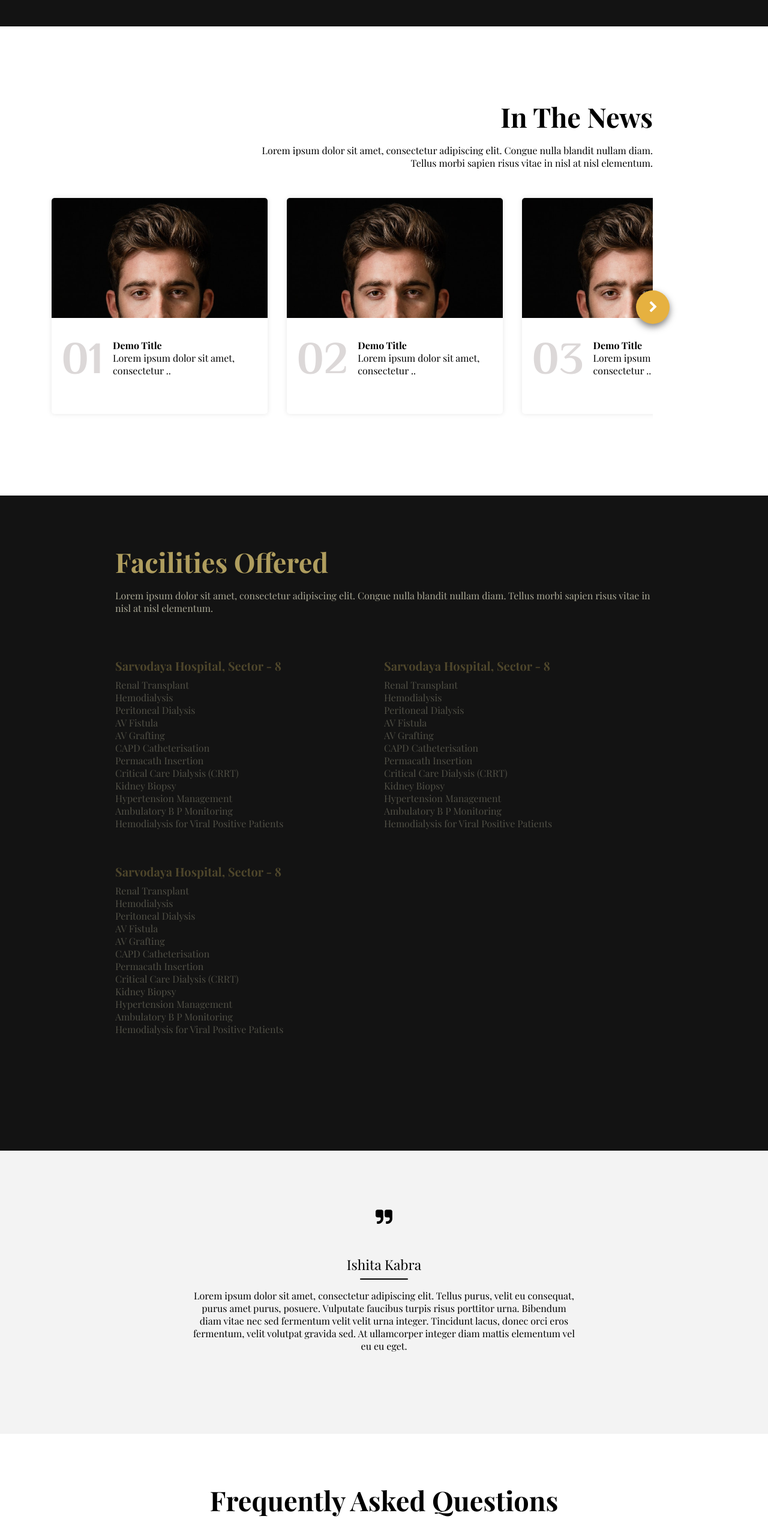
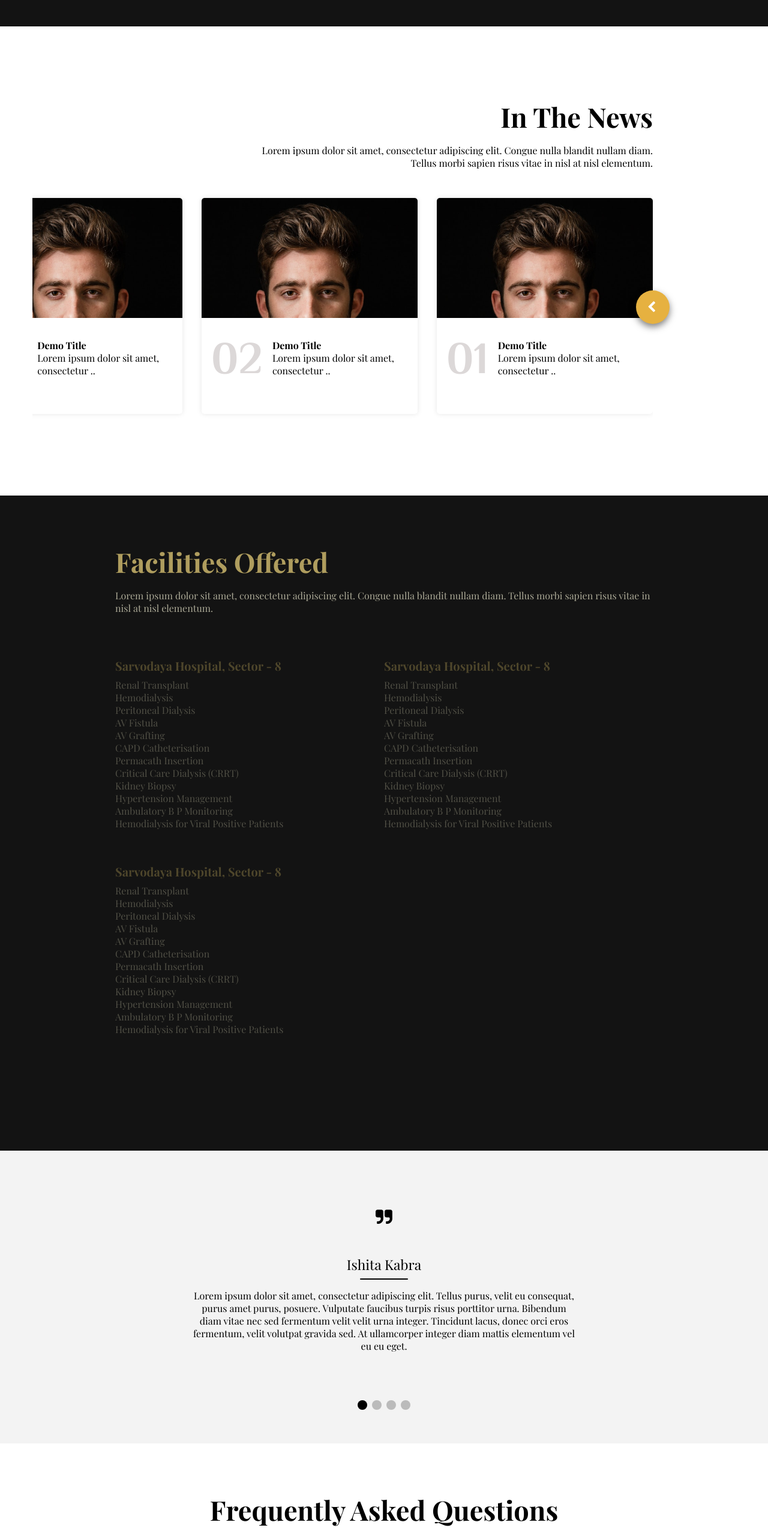
Before and after one commit to ishita1805/portfolio-site-ramkabra, a React (Create React App) app: page / in a window 1280 px wide. Shown: the part 2950-5497 px from the top of the page at 60% size. Built offline with nearby package versions, Linux system fonts and the light colour scheme.

Commit message:
responsive bugs and testimonial functionality

```diff
--- a/src/components/affiliations/affiliations.css
+++ b/src/components/affiliations/affiliations.css
@@ -52,7 +52,7 @@
     }
     .aff-img{
         justify-content: flex-start;
-        height:45vh;
+        height:40vh;
         margin-bottom:5vh;
       }
 }
--- a/src/components/news/index.js
+++ b/src/components/news/index.js
@@ -41,7 +41,7 @@ const News = () => {
             <h1 className='heading'>In The News</h1>
             <p>Lorem ipsum dolor sit amet, consectetur adipiscing elit. Congue nulla blandit nullam diam. Tellus morbi sapien risus vitae in nisl at nisl elementum.</p>
             <div className='next-button'>
-                <i className='fa fa-chevron-right'></i>
+                <i className='fa fa-chevron-left'></i>
             </div>
             <div className='news-cont'>
                 {data.map(
--- a/src/components/news/news.css
+++ b/src/components/news/news.css
@@ -17,7 +17,7 @@
     display:flex;
     width:95%;
     cursor:pointer;
-    flex-direction:row;
+    flex-direction:row-reverse;
     padding:2vh 0;
     overflow-x:scroll !important;
 }
@@ -32,14 +32,14 @@
 }
 .next-button{
     height:7vh;
-    width:6.8vh;
+    width:6.5vh;
     display:flex;
     box-shadow:0 5px 12px rgba(0,0,0,0.5);
     align-items:center;
     justify-content:center;
     color:white;
     font-size:20px;
-    padding-left:0.2vh;
+    padding-right:0.5vh;
     background:#e6b140;
     border-radius: 3.5vh;
     position:absolute;
@@ -107,16 +107,17 @@
     #news p{
         width:95%;
     }
-    .news-card{
-        margin-right:3vh;
-    }
 }
 @media screen and (max-width:800px){
     .news-cont{
-        width:100%;
+        width:95%;
     }
 }
 @media screen and (max-width:500px){
+    #news{
+        width:93%;
+        padding-right:7%
+    }
     .news-card{
         min-height:42vh !important;
         min-width:40vh !important;
@@ -132,10 +133,4 @@
         margin-top:5vh;
         font-size:55px;
     }
-    .news-cont{
-       margin-right:1vh;
-    }
-    .next-button{
-        margin-right:-1.5vh;
-    }
 }
--- a/src/components/testimonials/index.js
+++ b/src/components/testimonials/index.js
@@ -1,12 +1,52 @@
-import React from 'react'
+/* eslint-disable no-unused-vars */
+/* eslint-disable array-callback-return */
+import React, { useState } from 'react'
 import './testimonial.css'
 import TestimonialCard from './terstimonialCard'
 
 const Testimonial = () => {
+    const [selected, setSelected] = useState(0);
+    const data = [
+        {
+            name: 'Ishita Kabra',
+            testimonial: 'Lorem ipsum dolor sit amet, consectetur adipiscing elit. Tellus purus, velit eu consequat, purus amet purus, posuere. Vulputate faucibus turpis risus porttitor urna. Bibendum diam vitae nec sed fermentum velit velit urna integer. Tincidunt lacus, donec orci eros fermentum, velit volutpat gravida sed. At ullamcorper integer diam mattis elementum vel eu eu eget.'
+        },
+        {
+            name: 'Meghana Kabra',
+            testimonial: 'Lorem ipsum dolor sit amet, consectetur adipiscing elit. Tellus purus, velit eu consequat, purus amet purus, posuere. Vulputate faucibus turpis risus porttitor urna. Bibendum diam vitae nec sed fermentum velit velit urna integer. Tincidunt lacus, donec orci eros fermentum, velit volutpat gravida sed. At ullamcorper integer diam mattis elementum vel eu eu eget.'
+        },
+        {
+            name: 'Eshan Kabra',
+            testimonial: 'Lorem ipsum dolor sit amet, consectetur adipiscing elit. Tellus purus, velit eu consequat, purus amet purus, posuere. Vulputate faucibus turpis risus porttitor urna. Bibendum diam vitae nec sed fermentum velit velit urna integer. Tincidunt lacus, donec orci eros fermentum, velit volutpat gravida sed. At ullamcorper integer diam mattis elementum vel eu eu eget.'
+        },
+        {
+            name: 'Jon Snow',
+            testimonial: 'Lorem ipsum dolor sit amet, consectetur adipiscing elit. Tellus purus, velit eu consequat, purus amet purus, posuere. Vulputate faucibus turpis risus porttitor urna. Bibendum diam vitae nec sed fermentum velit velit urna integer. Tincidunt lacus, donec orci eros fermentum, velit volutpat gravida sed. At ullamcorper integer diam mattis elementum vel eu eu eget.'
+        },
+    ]
+
     return (
         <div id='testimonials'>
             <i className='fa fa-quote-right'></i>
-            <TestimonialCard/>
+            {
+                data.map((item, index) => {
+                    if(index === selected)
+                    return <TestimonialCard
+                    name={item.name}
+                    testimonial={item.testimonial}
+                    />
+                })
+            }
+
+            <div className='dots-testimonial'>
+                {data.map((item,index)=> {
+                    if(index === selected)
+                    return <span className='selected' onClick={()=>setSelected(index)}></span>
+                    else
+                    return <span onClick={()=>setSelected(index)}></span>
+
+                })}
+            </div>
         </div>
     )
 }
--- a/src/components/testimonials/terstimonialCard.js
+++ b/src/components/testimonials/terstimonialCard.js
@@ -1,12 +1,12 @@
 import React from 'react'
 
-const terstimonialCard = () => {
+const terstimonialCard = ({name,testimonial,...props}) => {
     return (
         <div className='testimonial-card'>
-            <h3>Ishita Kabra</h3>
+            <h3>{name}</h3>
             <div className='underline'></div>
             <p>
-            Lorem ipsum dolor sit amet, consectetur adipiscing elit. Tellus purus, velit eu consequat, purus amet purus, posuere. Vulputate faucibus turpis risus porttitor urna. Bibendum diam vitae nec sed fermentum velit velit urna integer. Tincidunt lacus, donec orci eros fermentum, velit volutpat gravida sed. At ullamcorper integer diam mattis elementum vel eu eu eget.
+            {testimonial}
             </p>
         </div>
     )
--- a/src/components/testimonials/testimonial.css
+++ b/src/components/testimonials/testimonial.css
@@ -6,6 +6,23 @@
     align-items:center;
     justify-content:center;
     background:#F3F3F3;
+}
+.dots-testimonial{
+    display:flex;
+    flex-direction:row;
+    align-items:center;
+    justify-content:center;
+}
+.dots-testimonial span {
+    height:2vh;
+    width:2vh;
+    margin:0 0.5vh;
+    cursor:pointer;
+    background:rgb(187, 187, 187);
+    border-radius:2vh;
+}
+.selected{
+    background:black !important;
 }
 #testimonials i{
     margin-top:5vh;
```
